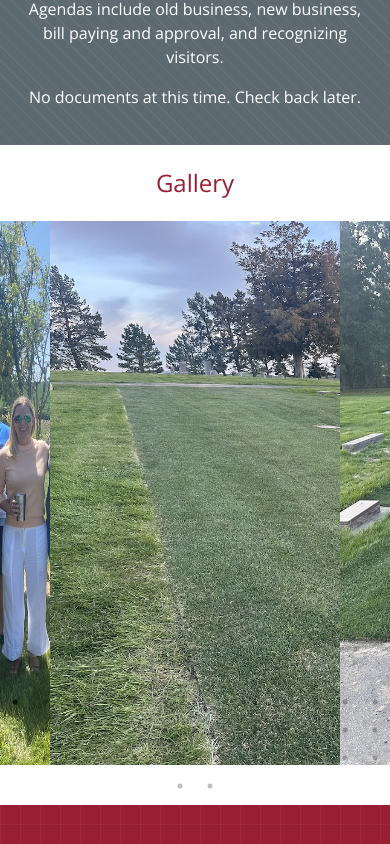
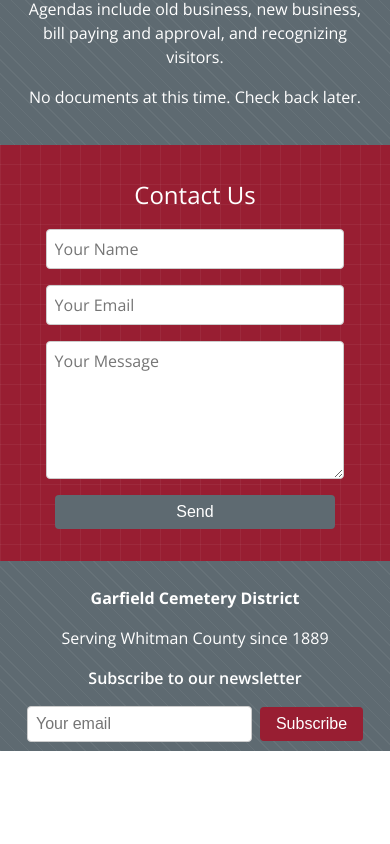
Before and after one commit to alexmarple/garfieldcemeterydistrict, a React (Vite) app in the folder frontend/: page / in a window 390 px wide. Shown: the part 2532-3376 px from the top of the page. After the commit the page ends 3283 px from the top, so only its background shows below. Built offline with nearby package versions, Linux system fonts and the light colour scheme; a web font is replaced by a local one.

Commit message:
Hiding the gallery at mobile

```diff
--- a/frontend/src/components/Gallery/Gallery.module.css
+++ b/frontend/src/components/Gallery/Gallery.module.css
@@ -1,8 +1,5 @@
 .gallery {
-  width: 100%;
-  max-width: 100vw;
-  margin: 0 auto;
-  height: 660px;
+  display: none;
 }
 
 .gallery h2 {
@@ -24,3 +21,12 @@
 .slick-prev {
   display: none !important;
 }
+
+@media (min-width: 1024px) {
+  .gallery {
+    width: 100%;
+    max-width: 100vw;
+    margin: 0 auto;
+    height: 660px;
+  }
+}
```
